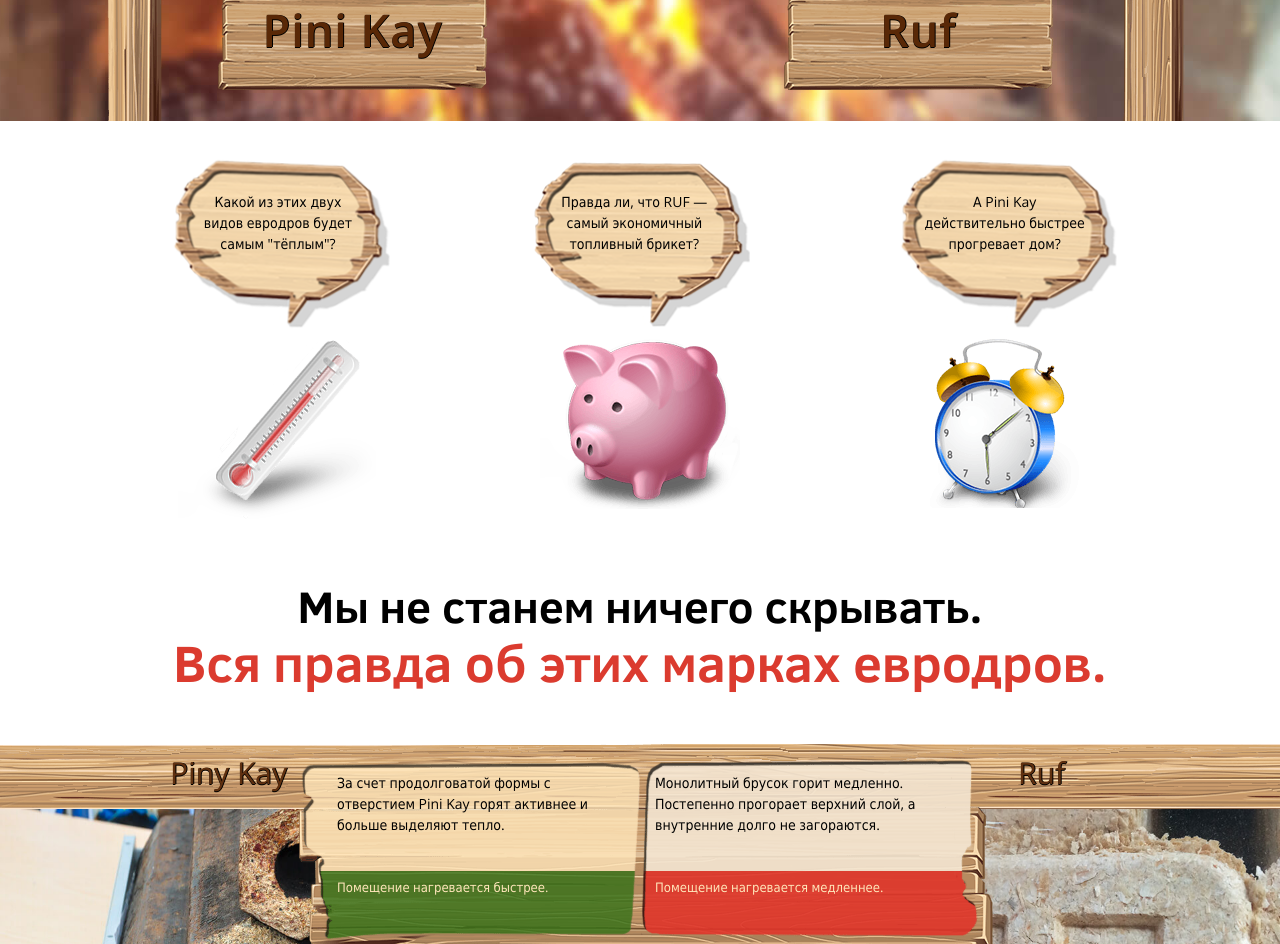
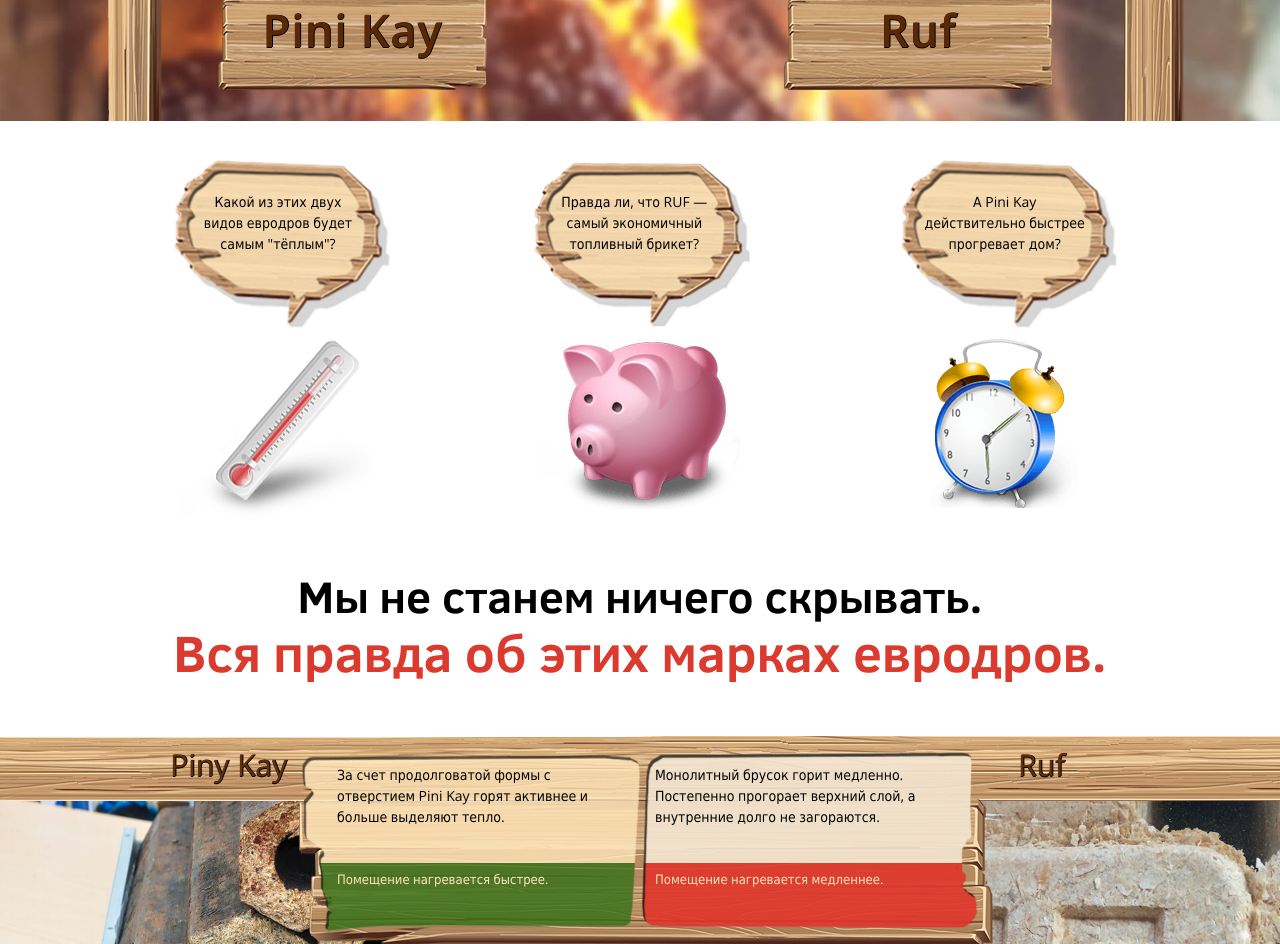
Before and after one commit to decore/woodcutter, a website: page index.html in a window 1280 px wide. Shown: the part 3940-4884 px from the top of the page. Drawn offline with nearby package versions, Linux system fonts and the light colour scheme.

Commit message:
section-fix

```diff
--- a/assets/css/_slider.less
+++ b/assets/css/_slider.less
@@ -2,6 +2,15 @@
 	padding: 0 0 75px;
 	position: relative;
 	overflow-x: hidden;
+	h2{
+		text-align: center;
+	}
+	h1{
+		color: @red;
+		line-height: 45px;
+		margin-bottom: 60px;
+		text-align: center;
+	}
 	.slide img{
 		display: block;
 		width: 100%;
--- a/assets/css/_truth.less
+++ b/assets/css/_truth.less
@@ -1,6 +1,6 @@
 .truth{
 	text-align: center;
-	padding: 35px 0;
+	padding: 35px 0 45px;
 	background: @white;
 	.comment{
 		position: relative;
@@ -41,12 +41,5 @@
 		left: 73px;
 		width: 166px;
 	}
-	h2{
-		margin-top: 55px;
-	}
-	h1{
-		color: @red;
-		line-height: 45px;
-		margin-bottom: 23px;
-	}
+
 }
--- a/index.html
+++ b/index.html
@@ -314,13 +314,14 @@
 							<img src="assets/img/img-clock.png" alt="">
 						</div>
 					</div>
-					<h2 class="wow fadeInUp" data-wow-offset="200" data-wow-delay="0" data-wow-duration="1.5s">Мы не станем ничего скрывать.</h2>
-					<h1 class="wow fadeInUp" data-wow-offset="200" data-wow-delay="0.2s" data-wow-duration="1.5s">Вся правда об этих марках евродров.</h1>
 				</div>
 			</section>
 
 			<section class="slider">
-				<!-- <img src="assets/img/slider-frame-top.png"> -->
+				<div class="container">
+					<h2 class="wow fadeInUp" data-wow-offset="200" data-wow-delay="0" data-wow-duration="1.5s">Мы не станем ничего скрывать.</h2>
+					<h1 class="wow fadeInUp" data-wow-offset="200" data-wow-delay="0.2s" data-wow-duration="1.5s">Вся правда об этих марках евродров.</h1>
+				</div>
 				<div class="owl-carousel">
 					<div class="slide">
 						<img src="assets/img/slider1.jpg" alt="">
```
Also changed, not shown: assets/css/main.css.
